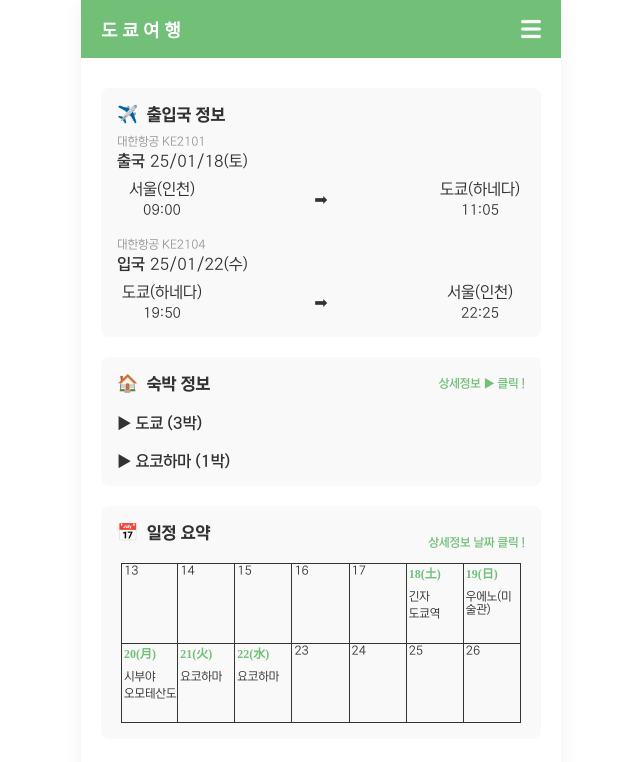
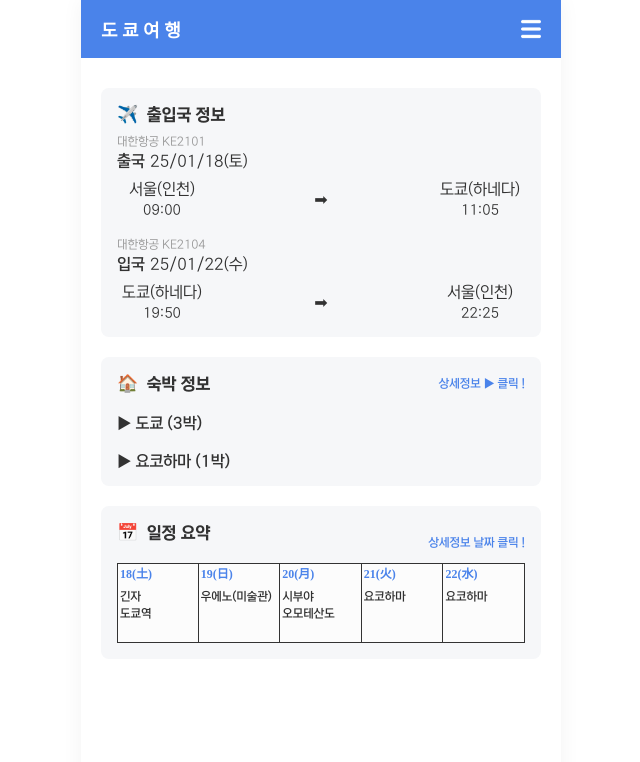
Before and after one commit to deeun/tokyo-2025, a Next.js app: page / in a window 1280 px wide. Shown: the top 762 px of the page, without its empty margins (319-959 px from the left). Built offline with nearby package versions, Linux system fonts and the light colour scheme; no server answers; a web font is replaced by a local one.

Commit message:
design: 메인컬러 / 메인페이지 수정

```diff
--- a/src/app/components/Header/header.module.css
+++ b/src/app/components/Header/header.module.css
@@ -4,7 +4,7 @@
     min-width: 320px;
     position: fixed;
     top: 0;
-    background-color: var(--green);
+    background-color: var(--main);
     display: flex;
     flex-direction: column;
     z-index: 999;
--- a/src/app/components/Helper/helper.module.css
+++ b/src/app/components/Helper/helper.module.css
@@ -29,5 +29,5 @@
   box-shadow: rgba(99, 99, 99, 0.2) 0px 2px 8px 0px;
 }
 .green_letter {
-    color: var(--green);
+    color: var(--main);
 }
--- a/src/app/detail/detail.module.css
+++ b/src/app/detail/detail.module.css
@@ -37,7 +37,7 @@
 .detail__slot_time_fixed {
     width: 60px;
     height: 20px;
-    color: var(--green);
+    color: var(--main);
 }
 .detail__slot_contents_wrap {
     width: calc(100% - 60px);
--- a/src/app/page.module.css
+++ b/src/app/page.module.css
@@ -1,12 +1,12 @@
 .section__wrap {
-  background-color: #f9f9f9;
+  background-color: #f6f7f9;
   margin-top: 20px;
   border-radius: 8px;
   padding: 16px;
   min-width: 300px;
 }
 .accom__wrap {
-  background-color: #F5F5F5;
+  background-color: #fbfcfe;
   margin-top: 20px;
   border-radius: 8px;
   padding: 10px;
@@ -15,23 +15,17 @@
   display: flex;
   justify-content: center;
 }
+
 .calendar__block {
+  cursor: pointer;
   padding-left: 2px;
-  width: calc(14%);
-  height: 80px;
-  border-right: 1px solid #333333;
-  border-top: 1px solid #333333;
-  font-size: 12px;
-  cursor: pointer;
-}
-.calendar__block__bottom {
-  padding-left: 2px;
-  width: calc(14%);
+  width: calc(24%);
   height: 80px;
   border-right: 1px solid #333333;
   border-bottom: 1px solid #333333;
   border-top: 1px solid #333333;
   font-size: 12px;
+  background-color: rgba(253,253,253, 0.9);
 }
 .bd_left {
   border-left: 1px solid #333333;
@@ -40,9 +34,10 @@
   font-size: 12px;
   font-weight: 400;
   padding-top: 4px;
+  font-family: 'Nexon M';
 }
 .show__desc {
-  color: var(--green);
+  color: var(--main);
   font-size: 12px;
   font-family: 'Nexon M';
 }
--- a/src/app/page.tsx
+++ b/src/app/page.tsx
@@ -144,15 +144,9 @@ export default function Home() {
               <div className={"bold mg-bottom-20 ft-title"}>📅&nbsp; 일정 요약</div>
               <div className={styles.show__desc}>상세정보 날짜 클릭 !</div>
             </div>
+
             <div className={styles.calendar__wrap}>
-              <div className={`${styles.calendar__block} ${styles.bd_left}`}>
-                13
-              </div>
-              <div className={styles.calendar__block}>14</div>
-              <div className={styles.calendar__block}>15</div>
-              <div className={styles.calendar__block}>16</div>
-              <div className={styles.calendar__block}>17</div>
-              <div className={`jp-bold ${styles.calendar__block}`} onClick={() => dateClick(1)}>
+              <div className={`jp-bold ${styles.calendar__block} ${styles.bd_left}`} onClick={() => dateClick(1)}>
                 18(土)
                 <div className={`mg-top-4 ${styles.calendar__detail}`}>
                   긴자
@@ -165,10 +159,8 @@ export default function Home() {
                   우에노(미술관)
                 </div>
               </div>
-            </div>
-            <div className={styles.calendar__wrap}>
               <div
-                className={`jp-bold ${styles.calendar__block__bottom} ${styles.bd_left}`}
+                className={`jp-bold ${styles.calendar__block}`}
                 onClick={() => dateClick(3)}
               >
                 20(月)
@@ -177,22 +169,18 @@ export default function Home() {
                 </div>
                 <div className={styles.calendar__detail}>오모테산도</div>
               </div>
-              <div className={`jp-bold ${styles.calendar__block__bottom}`} onClick={() => dateClick(4)}>
+              <div className={`jp-bold ${styles.calendar__block}`} onClick={() => dateClick(4)}>
                 21(火)
                 <div className={`mg-top-4 ${styles.calendar__detail}`}>
                   요코하마
                 </div>
               </div>
-              <div className={`jp-bold ${styles.calendar__block__bottom}`} onClick={() => dateClick(5)}>
+              <div className={`jp-bold ${styles.calendar__block}`} onClick={() => dateClick(5)}>
                 22(水)
                 <div className={`mg-top-4 ${styles.calendar__detail}`}>
                   요코하마
                 </div>
               </div>
-              <div className={styles.calendar__block__bottom}>23</div>
-              <div className={styles.calendar__block__bottom}>24</div>
-              <div className={styles.calendar__block__bottom}>25</div>
-              <div className={styles.calendar__block__bottom}>26</div>
             </div>
           </div>
         </div>
--- a/src/app/styles/font.css
+++ b/src/app/styles/font.css
@@ -75,7 +75,7 @@
 
 .jp-bold {
     font-weight: 700 !important;
-    color: var(--green);
+    color: var(--main);
     font-family: "Pretendard JP";
 }
 
--- a/src/app/styles/globals.css
+++ b/src/app/styles/globals.css
@@ -5,7 +5,8 @@
 }
 
 :root {
-  --main-bg-color: cornflowerblue;
+  /* --main: #3676E8; */
+  --main: #4a83ea;
   --orange: #ff9800;
   --latte: #D6C0B3;
   --moss: #A5B68D;
```
